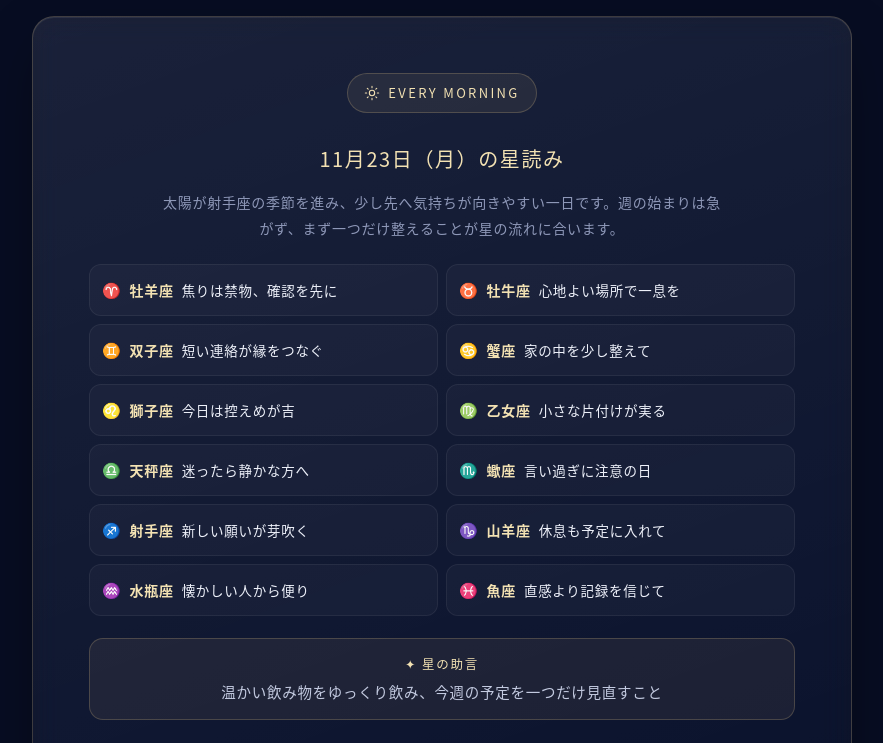
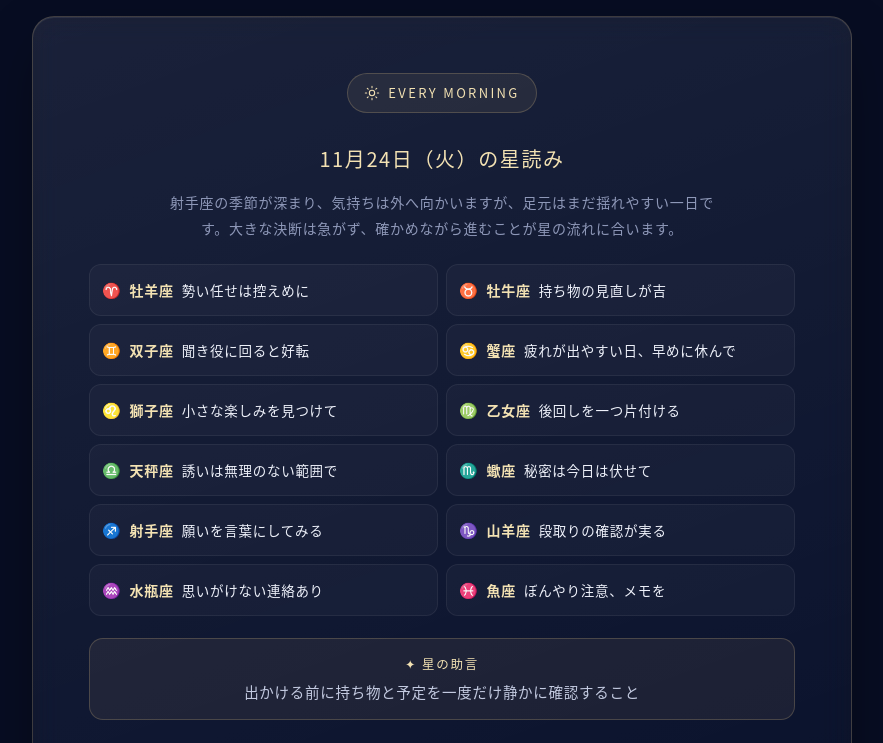
Before and after one commit to thokida/luna-hp, a plain HTML site: page index.html in a window 1280 px wide. Shown: the part 2580-3323 px from the top of the page, without its empty margins (198-1081 px from the left). Drawn offline with Linux system fonts and the light colour scheme.

Commit message:
毎朝の星読みを当日分に更新

```diff
--- a/index.html
+++ b/index.html
@@ -497,23 +497,23 @@
       <div class="glass daily-card reveal" data-delay="3">
         <span class="time-badge"><svg aria-hidden="true"><use href="#i-sun"/></svg>EVERY MORNING</span>
         <!--DAILY:START-->
-<p class="daily-date">11月23日（月）の星読み</p>
-<p class="daily-intro">太陽が射手座の季節を進み、少し先へ気持ちが向きやすい一日です。週の始まりは急がず、まず一つだけ整えることが星の流れに合います。</p>
+<p class="daily-date">11月24日（火）の星読み</p>
+<p class="daily-intro">射手座の季節が深まり、気持ちは外へ向かいますが、足元はまだ揺れやすい一日です。大きな決断は急がず、確かめながら進むことが星の流れに合います。</p>
 <ul class="daily-list">
-<li><span class="daily-glyph" aria-hidden="true">♈</span><span class="daily-name">牡羊座</span><span class="daily-text">焦りは禁物、確認を先に</span></li>
-<li><span class="daily-glyph" aria-hidden="true">♉</span><span class="daily-name">牡牛座</span><span class="daily-text">心地よい場所で一息を</span></li>
-<li><span class="daily-glyph" aria-hidden="true">♊</span><span class="daily-name">双子座</span><span class="daily-text">短い連絡が縁をつなぐ</span></li>
-<li><span class="daily-glyph" aria-hidden="true">♋</span><span class="daily-name">蟹座</span><span class="daily-text">家の中を少し整えて</span></li>
-<li><span class="daily-glyph" aria-hidden="true">♌</span><span class="daily-name">獅子座</span><span class="daily-text">今日は控えめが吉</span></li>
-<li><span class="daily-glyph" aria-hidden="true">♍</span><span class="daily-name">乙女座</span><span class="daily-text">小さな片付けが実る</span></li>
-<li><span class="daily-glyph" aria-hidden="true">♎</span><span class="daily-name">天秤座</span><span class="daily-text">迷ったら静かな方へ</span></li>
-<li><span class="daily-glyph" aria-hidden="true">♏</span><span class="daily-name">蠍座</span><span class="daily-text">言い過ぎに注意の日</span></li>
-<li><span class="daily-glyph" aria-hidden="true">♐</span><span class="daily-name">射手座</span><span class="daily-text">新しい願いが芽吹く</span></li>
-<li><span class="daily-glyph" aria-hidden="true">♑</span><span class="daily-name">山羊座</span><span class="daily-text">休息も予定に入れて</span></li>
-<li><span class="daily-glyph" aria-hidden="true">♒</span><span class="daily-name">水瓶座</span><span class="daily-text">懐かしい人から便り</span></li>
-<li><span class="daily-glyph" aria-hidden="true">♓</span><span class="daily-name">魚座</span><span class="daily-text">直感より記録を信じて</span></li>
+<li><span class="daily-glyph" aria-hidden="true">♈</span><span class="daily-name">牡羊座</span><span class="daily-text">勢い任せは控えめに</span></li>
+<li><span class="daily-glyph" aria-hidden="true">♉</span><span class="daily-name">牡牛座</span><span class="daily-text">持ち物の見直しが吉</span></li>
+<li><span class="daily-glyph" aria-hidden="true">♊</span><span class="daily-name">双子座</span><span class="daily-text">聞き役に回ると好転</span></li>
+<li><span class="daily-glyph" aria-hidden="true">♋</span><span class="daily-name">蟹座</span><span class="daily-text">疲れが出やすい日、早めに休んで</span></li>
+<li><span class="daily-glyph" aria-hidden="true">♌</span><span class="daily-name">獅子座</span><span class="daily-text">小さな楽しみを見つけて</span></li>
+<li><span class="daily-glyph" aria-hidden="true">♍</span><span class="daily-name">乙女座</span><span class="daily-text">後回しを一つ片付ける</span></li>
+<li><span class="daily-glyph" aria-hidden="true">♎</span><span class="daily-name">天秤座</span><span class="daily-text">誘いは無理のない範囲で</span></li>
+<li><span class="daily-glyph" aria-hidden="true">♏</span><span class="daily-name">蠍座</span><span class="daily-text">秘密は今日は伏せて</span></li>
+<li><span class="daily-glyph" aria-hidden="true">♐</span><span class="daily-name">射手座</span><span class="daily-text">願いを言葉にしてみる</span></li>
+<li><span class="daily-glyph" aria-hidden="true">♑</span><span class="daily-name">山羊座</span><span class="daily-text">段取りの確認が実る</span></li>
+<li><span class="daily-glyph" aria-hidden="true">♒</span><span class="daily-name">水瓶座</span><span class="daily-text">思いがけない連絡あり</span></li>
+<li><span class="daily-glyph" aria-hidden="true">♓</span><span class="daily-name">魚座</span><span class="daily-text">ぼんやり注意、メモを</span></li>
 </ul>
-<p class="daily-advice"><span>✦ 星の助言</span>温かい飲み物をゆっくり飲み、今週の予定を一つだけ見直すこと</p>
+<p class="daily-advice"><span>✦ 星の助言</span>出かける前に持ち物と予定を一度だけ静かに確認すること</p>
 <!--DAILY:END-->
         <div class="btn-row">
           <a class="btn btn-ghost" href="https://www.threads.net/@luna_kakomirai" target="_blank" rel="noopener">
```
